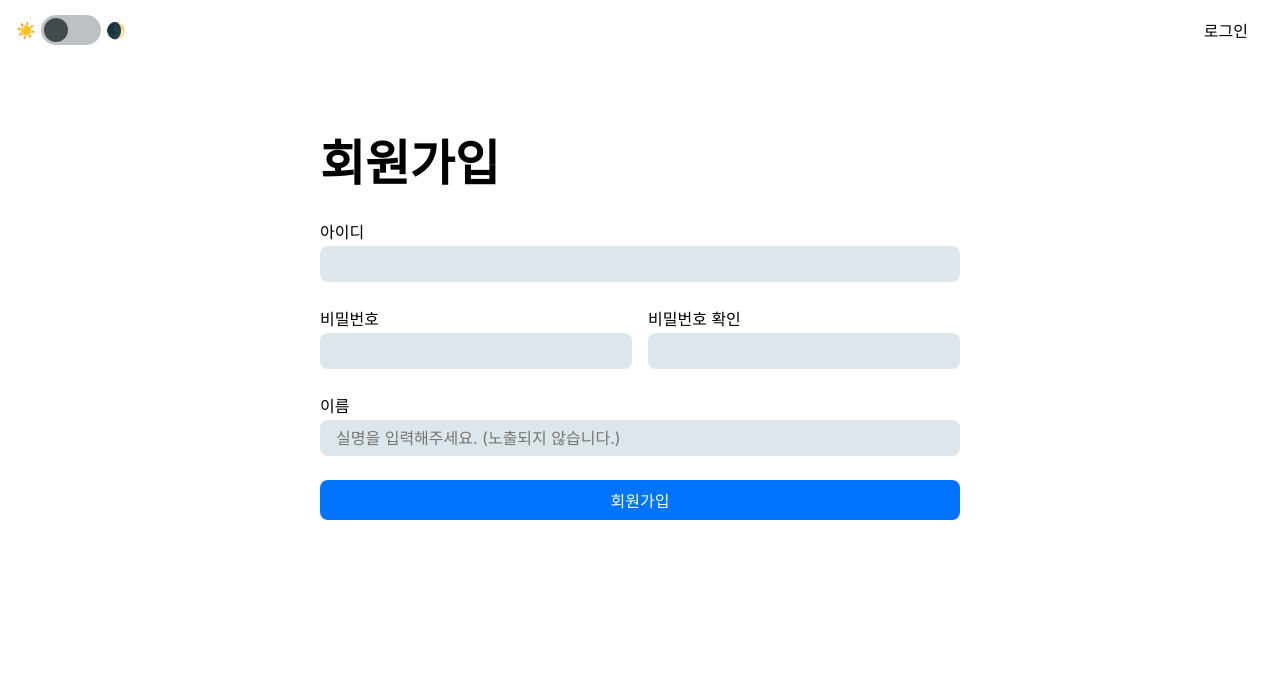
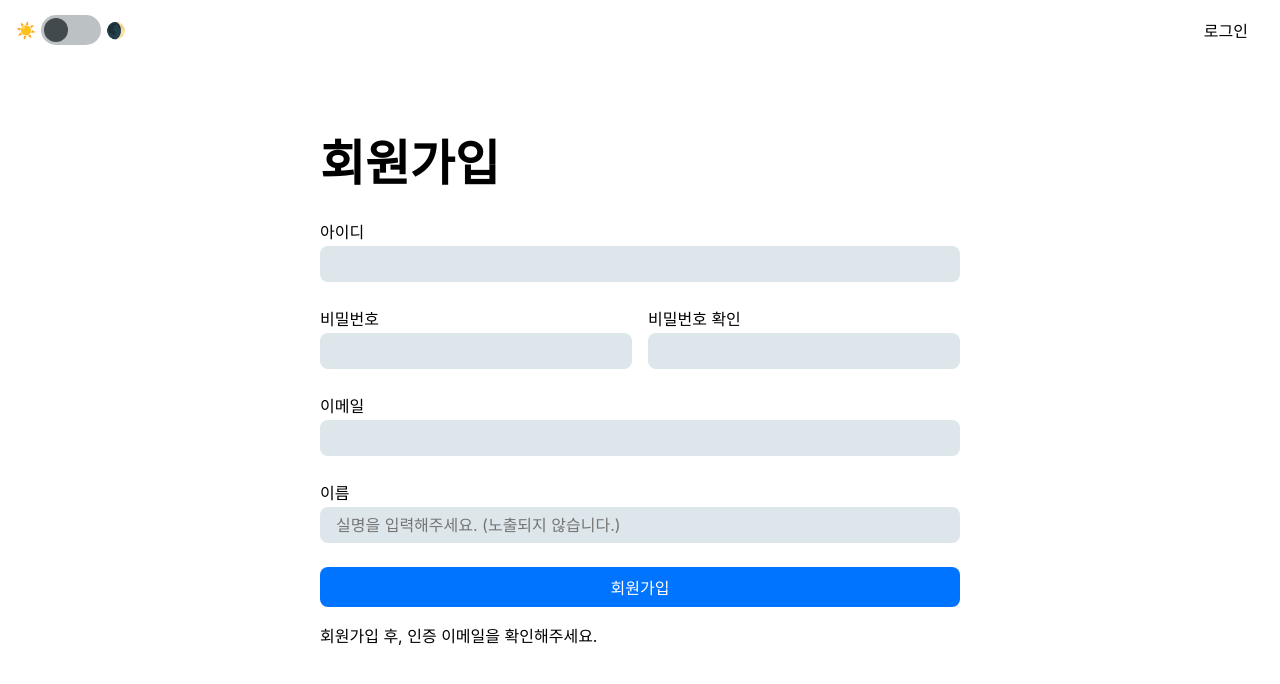
Before and after one commit to kimdoyeong/sunrinside-frontend, a React (Create React App) app: page /signup in a window 1280 px wide. Shown: the top 684 px of the page. Built offline with nearby package versions, Linux system fonts and the light colour scheme; no server answers; a web font is replaced by a local one.

Commit message:
Update SignUp

```diff
--- a/src/lib/api/user.ts
+++ b/src/lib/api/user.ts
@@ -6,13 +6,20 @@ const User = {
     username,
     password,
     name,
+    email,
   }: {
     username: string;
     password: string;
     name: string;
+    email: string;
   }) {
     try {
-      return await getClient().post("/user", { username, password, name });
+      return await getClient().post("/user", {
+        username,
+        password,
+        name,
+        email,
+      });
     } catch (e) {
       throw parseError(e);
     }
--- a/src/pages/SignUp.tsx
+++ b/src/pages/SignUp.tsx
@@ -22,7 +22,6 @@ function SignUpPage() {
   function onSubmit(data: any) {
     User.createUser(data)
       .then(() => {
-        toast.done("회원가입이 완료되었습니다.");
         history.replace("/");
       })
       .catch((e) => {
@@ -78,6 +77,20 @@ function SignUpPage() {
               />
             </WrapInput>
           </Flex>
+          <WrapInput fieldName="이메일" error={errors.email}>
+            <Input
+              type="email"
+              autoComplete="email"
+              name="email"
+              ref={register({
+                required: true,
+                pattern: {
+                  message: "@sunrint.hs.kr 이메일이 필요합니다.",
+                  value: /@sunrint\.hs\.kr$/,
+                },
+              })}
+            />
+          </WrapInput>
           <WrapInput fieldName="이름" error={errors.name}>
             <Input
               type="text"
@@ -88,6 +101,7 @@ function SignUpPage() {
             />
           </WrapInput>
           <Button full>회원가입</Button>
+          <p>회원가입 후, 인증 이메일을 확인해주세요.</p>
         </form>
       </div>
     </Layout>
```
